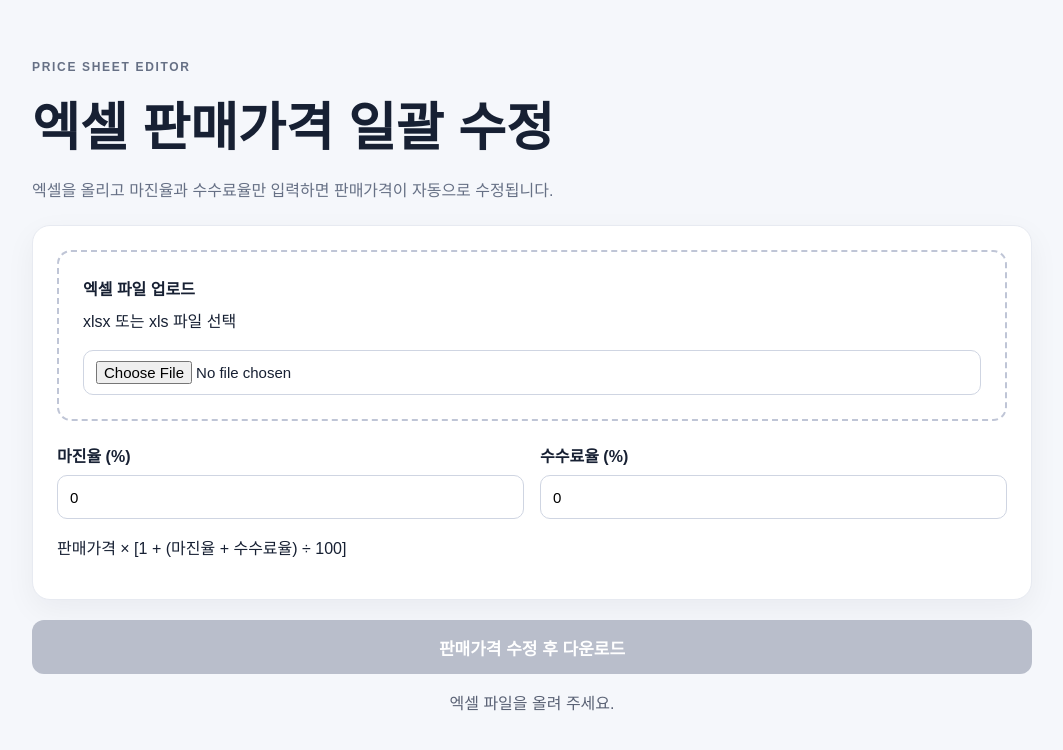
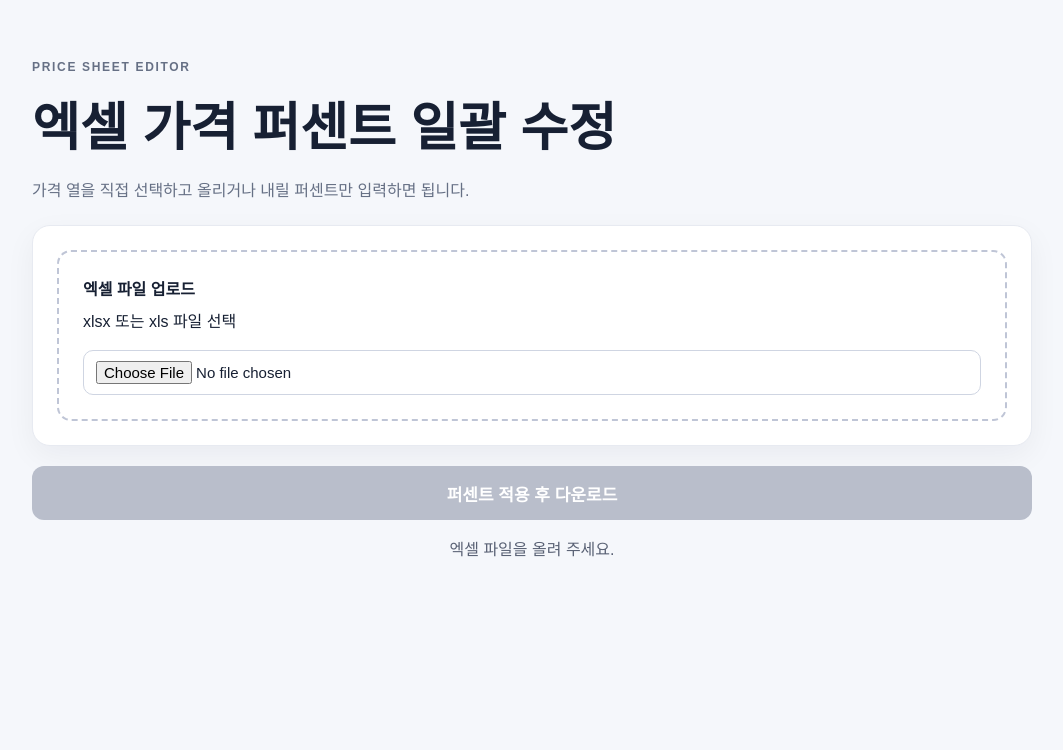
Before and after one commit to parangcubeme/price-sheet-editor, a Next.js app: page / in a window 1280 px wide. Shown: the top 750 px of the page, without its empty margins (108-1171 px from the left). Built offline with nearby package versions, Linux system fonts and the light colour scheme.

Commit message:
가격 열 선택형 퍼센트 일괄 수정으로 복원

```diff
--- a/app/page.tsx
+++ b/app/page.tsx
@@ -3,14 +3,7 @@
 import { useMemo, useState } from "react";
 import * as XLSX from "xlsx";
 
-type PriceTarget = {
-  sheetName: string;
-  headerRow: number;
-  column: number;
-};
-
 type PreviewRow = {
-  sheetName: string;
   row: number;
   before: number;
   after: number;
@@ -27,80 +20,77 @@ function toNumber(value: unknown): number | null {
   return Number.isFinite(parsed) ? parsed : null;
 }
 
-function normalizeHeader(value: unknown) {
-  return String(value ?? "").replace(/\s+/g, "").trim();
+export default function Home() {
+  const [workbook, setWorkbook] = useState<XLSX.WorkBook | null>(null);
+  const [fileName, setFileName] = useState("");
+  const [sheetName, setSheetName] = useState("");
+  const [selectedColumn, setSelectedColumn] = useState<number | null>(null);
+  const [percent, setPercent] = useState(10);
+  const [roundUnit, setRoundUnit] = useState(1);
+  const [status, setStatus] = useState("엑셀 파일을 올려 주세요.");
+
+  const sheet = workbook && sheetName ? workbook.Sheets[sheetName] : null;
+
+  const columns = useMemo(() => {
+    if (!sheet?.["!ref"]) return [];
+
+    const range = XLSX.utils.decode_range(sheet["!ref"]);
+    const result: Array<{ column: number; letter: string; count: number }> = [];
+
+    for (let column = range.s.c; column <= range.e.c; column++) {
+      let count = 0;
+
+      for (let row = range.s.r; row <= range.e.r; row++) {
+        const cell = sheet[XLSX.utils.encode_cell({ r: row, c: column })];
+        if (!cell || cell.f) continue;
+        if (toNumber(cell.v) !== null) count++;
       }
 
-function findPriceTargets(book: XLSX.WorkBook): PriceTarget[] {
-  const targets: PriceTarget[] = [];
-
-  for (const sheetName of book.SheetNames) {
-    const sheet = book.Sheets[sheetName];
-    if (!sheet?.["!ref"]) continue;
-
-    const range = XLSX.utils.decode_range(sheet["!ref"]);
-
-    for (let row = range.s.r; row <= range.e.r; row++) {
-      for (let column = range.s.c; column <= range.e.c; column++) {
-        const address = XLSX.utils.encode_cell({ r: row, c: column });
-        const cell = sheet[address];
-
-        if (cell && normalizeHeader(cell.v) === "판매가격") {
-          targets.push({ sheetName, headerRow: row, column });
-        }
-      }
+      if (count > 0) {
+        result.push({
+          column,
+          letter: XLSX.utils.encode_col(column),
+          count,
+        });
       }
     }
 
-  return targets;
+    return result;
+  }, [sheet]);
+
+  function calculate(value: number) {
+    const adjusted = value * (1 + percent / 100);
+    const unit = Math.max(1, roundUnit);
+
+    if (percent >= 0) {
+      return Math.ceil(adjusted / unit) * unit;
     }
 
-export default function Home() {
-  const [workbook, setWorkbook] = useState<XLSX.WorkBook | null>(null);
-  const [fileName, setFileName] = useState("");
-  const [margin, setMargin] = useState(0);
-  const [fee, setFee] = useState(0);
-  const [targets, setTargets] = useState<PriceTarget[]>([]);
-  const [status, setStatus] = useState("엑셀 파일을 올려 주세요.");
-
-  const multiplier = 1 + (margin + fee) / 100;
-
-  function calculate(value: number) {
-    return Math.round(value * multiplier);
+    return Math.floor(adjusted / unit) * unit;
   }
 
   const preview = useMemo<PreviewRow[]>(() => {
-    if (!workbook || targets.length === 0) return [];
+    if (!sheet?.["!ref"] || selectedColumn === null) return [];
 
+    const range = XLSX.utils.decode_range(sheet["!ref"]);
     const rows: PreviewRow[] = [];
 
-    for (const target of targets) {
-      const sheet = workbook.Sheets[target.sheetName];
-      if (!sheet?.["!ref"]) continue;
-
-      const range = XLSX.utils.decode_range(sheet["!ref"]);
-
-      for (let row = target.headerRow + 1; row <= range.e.r && rows.length < 20; row++) {
-        const address = XLSX.utils.encode_cell({ r: row, c: target.column });
-        const cell = sheet[address];
+    for (let row = range.s.r; row <= range.e.r && rows.length < 20; row++) {
+      const cell = sheet[XLSX.utils.encode_cell({ r: row, c: selectedColumn })];
       if (!cell || cell.f) continue;
 
       const before = toNumber(cell.v);
       if (before === null) continue;
 
       rows.push({
-          sheetName: target.sheetName,
         row: row + 1,
         before,
         after: calculate(before),
       });
     }
 
-      if (rows.length >= 20) break;
-    }
-
     return rows;
-  }, [workbook, targets, margin, fee]);
+  }, [sheet, selectedColumn, percent, roundUnit]);
 
   async function handleUpload(file?: File) {
     if (!file) return;
@@ -114,50 +104,36 @@ export default function Home() {
         cellNF: true,
       });
 
-      const foundTargets = findPriceTargets(book);
-
       setWorkbook(book);
       setFileName(file.name);
-      setTargets(foundTargets);
-
-      if (foundTargets.length === 0) {
-        setStatus("'판매가격' 열을 찾지 못했습니다.");
-      } else {
-        setStatus(`'판매가격' 열 ${foundTargets.length.toLocaleString()}개를 찾았습니다. 마진율과 수수료율을 입력하세요.`);
-      }
+      setSheetName(book.SheetNames[0] ?? "");
+      setSelectedColumn(null);
+      setStatus("파일을 읽었습니다. 가격이 있는 열과 변경 퍼센트를 선택하세요.");
     } catch {
       setWorkbook(null);
-      setTargets([]);
+      setFileName("");
+      setSheetName("");
+      setSelectedColumn(null);
       setStatus("파일을 읽지 못했습니다. xlsx 또는 xls 파일인지 확인해 주세요.");
     }
   }
 
   function handleDownload() {
-    if (!workbook) {
-      setStatus("엑셀 파일을 먼저 올려 주세요.");
+    if (!workbook || !sheet?.["!ref"] || selectedColumn === null) {
+      setStatus("가격이 있는 열을 선택해 주세요.");
       return;
     }
 
-    if (targets.length === 0) {
-      setStatus("'판매가격' 열을 찾지 못해 수정할 수 없습니다.");
+    if (!Number.isFinite(percent)) {
+      setStatus("변경 퍼센트를 숫자로 입력해 주세요.");
       return;
     }
 
-    if (!Number.isFinite(margin) || !Number.isFinite(fee)) {
-      setStatus("마진율과 수수료율을 숫자로 입력해 주세요.");
-      return;
-    }
-
+    const range = XLSX.utils.decode_range(sheet["!ref"]);
     let changed = 0;
 
-    for (const target of targets) {
-      const sheet = workbook.Sheets[target.sheetName];
-      if (!sheet?.["!ref"]) continue;
-
-      const range = XLSX.utils.decode_range(sheet["!ref"]);
-
-      for (let row = target.headerRow + 1; row <= range.e.r; row++) {
-        const address = XLSX.utils.encode_cell({ r: row, c: target.column });
+    for (let row = range.s.r; row <= range.e.r; row++) {
+      const address = XLSX.utils.encode_cell({ r: row, c: selectedColumn });
       const cell = sheet[address];
       if (!cell || cell.f) continue;
 
@@ -168,26 +144,26 @@ export default function Home() {
       cell.t = "n";
       changed++;
     }
-    }
 
     const isXls = fileName.toLowerCase().endsWith(".xls");
     const extension = isXls ? "xls" : "xlsx";
     const baseName = fileName.replace(/\.(xlsx|xls)$/i, "");
+    const suffix = percent >= 0 ? `_${percent}퍼센트인상` : `_${Math.abs(percent)}퍼센트인하`;
 
-    XLSX.writeFile(workbook, `${baseName}_판매가격수정.${extension}`, {
+    XLSX.writeFile(workbook, `${baseName}${suffix}.${extension}`, {
       bookType: extension as XLSX.BookType,
       cellStyles: true,
     });
 
-    setStatus(`완료: 판매가격 ${changed.toLocaleString()}개를 수정했습니다.`);
+    setStatus(`${changed.toLocaleString()}개 가격을 ${percent}% 변경했습니다.`);
   }
 
   return (
     <main>
       <section className="hero">
         <p className="eyebrow">PRICE SHEET EDITOR</p>
-        <h1>엑셀 판매가격 일괄 수정</h1>
-        <p>엑셀을 올리고 마진율과 수수료율만 입력하면 판매가격이 자동으로 수정됩니다.</p>
+        <h1>엑셀 가격 퍼센트 일괄 수정</h1>
+        <p>가격 열을 직접 선택하고 올리거나 내릴 퍼센트만 입력하면 됩니다.</p>
       </section>
 
       <section className="card">
@@ -201,31 +177,64 @@ export default function Home() {
           />
         </label>
 
+        {workbook && (
           <div className="grid">
             <label>
-            마진율 (%)
+              시트
+              <select
+                value={sheetName}
+                onChange={(event) => {
+                  setSheetName(event.target.value);
+                  setSelectedColumn(null);
+                }}
+              >
+                {workbook.SheetNames.map((name) => (
+                  <option key={name} value={name}>
+                    {name}
+                  </option>
+                ))}
+              </select>
+            </label>
+
+            <label>
+              가격 열
+              <select
+                value={selectedColumn ?? ""}
+                onChange={(event) =>
+                  setSelectedColumn(event.target.value === "" ? null : Number(event.target.value))
+                }
+              >
+                <option value="">열 선택</option>
+                {columns.map((item) => (
+                  <option key={item.column} value={item.column}>
+                    {item.letter}열 ({item.count.toLocaleString()}개 숫자)
+                  </option>
+                ))}
+              </select>
+            </label>
+
+            <label>
+              변경 퍼센트 (%)
               <input
                 type="number"
                 step="0.1"
-              value={margin}
-              onChange={(event) => setMargin(Number(event.target.value))}
+                value={percent}
+                onChange={(event) => setPercent(Number(event.target.value))}
               />
+              <small>예: 10 입력 시 10% 인상, -10 입력 시 10% 인하</small>
             </label>
 
             <label>
-            수수료율 (%)
-            <input
-              type="number"
-              step="0.1"
-              value={fee}
-              onChange={(event) => setFee(Number(event.target.value))}
-            />
+              금액 단위
+              <select value={roundUnit} onChange={(event) => setRoundUnit(Number(event.target.value))}>
+                <option value="1">1원 단위</option>
+                <option value="10">10원 단위</option>
+                <option value="100">100원 단위</option>
+                <option value="1000">1,000원 단위</option>
+              </select>
             </label>
           </div>
-
-        <p className="formula">
-          판매가격 × [1 + (마진율 + 수수료율) ÷ 100]
-        </p>
+        )}
       </section>
 
       {preview.length > 0 && (
@@ -235,7 +244,6 @@ export default function Home() {
             <table>
               <thead>
                 <tr>
-                  <th>시트</th>
                   <th>행</th>
                   <th>변경 전</th>
                   <th>변경 후</th>
@@ -243,8 +251,7 @@ export default function Home() {
               </thead>
               <tbody>
                 {preview.map((item) => (
-                  <tr key={`${item.sheetName}-${item.row}`}>
-                    <td>{item.sheetName}</td>
+                  <tr key={item.row}>
                     <td>{item.row}</td>
                     <td>{item.before.toLocaleString()}</td>
                     <td>{item.after.toLocaleString()}</td>
@@ -257,8 +264,8 @@ export default function Home() {
       )}
 
       <section className="actions">
-        <button onClick={handleDownload} disabled={!workbook || targets.length === 0}>
-          판매가격 수정 후 다운로드
+        <button onClick={handleDownload} disabled={!workbook || selectedColumn === null}>
+          퍼센트 적용 후 다운로드
         </button>
         <p>{status}</p>
       </section>
```
Lines whose indentation alone changed are shown as unchanged.
